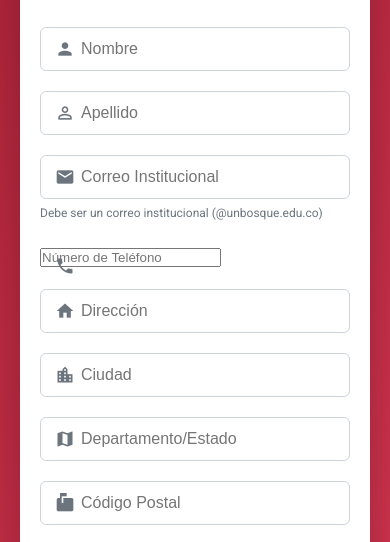
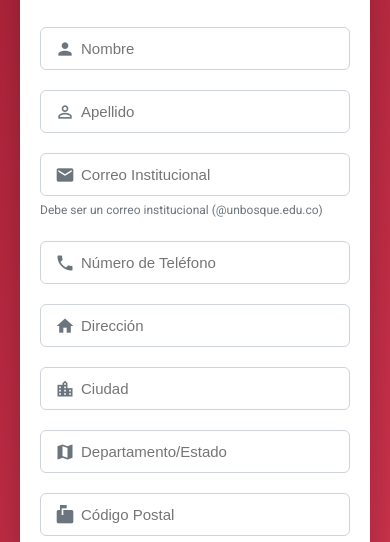
Before and after one commit to Alexander-canon/AccionesElBosque, a website: page public/register.html in a window 390 px wide. Shown: the part 301-843 px from the top of the page. Drawn offline with Linux system fonts and the light colour scheme.

Commit message:
Se añadio el css

```diff
--- a/public/styles/register.css
+++ b/public/styles/register.css
@@ -1,4 +1,3 @@
-/* Estilos para la página de registro - Diseño 2: Centrado con Fondo de Gradiente */
 
 :root {
     --register-primary: #A31F34;
@@ -76,6 +75,8 @@ body {
 .register-form input[type="text"],
 .register-form input[type="email"],
 .register-form input[type="password"],
+.register-form input[type="tel"],
+.register-form input[type="date"],
 .register-form select {
     width: 100%;
     padding: 12px 15px 12px 40px;
@@ -87,6 +88,7 @@ body {
     -webkit-appearance: none;
     appearance: none;
 }
+
 
 .register-form input:focus,
 .register-form select:focus {
@@ -231,17 +233,24 @@ body {
     .register-form input[type="text"],
     .register-form input[type="email"],
     .register-form input[type="password"],
-    .register-form select,
-    .btn-register {
+    .register-form input[type="tel"],
+    .register-form input[type="date"],
+    .register-form select {
+        width: 100%;
         padding: 12px 15px 12px 40px;
-        font-size: 16px;
+        border: 1px solid #ced4da;
+        border-radius: 6px;
+        font-size: 15px;
+        transition: border-color 0.3s;
+        box-sizing: border-box;
+        -webkit-appearance: none;
+        appearance: none;
     }
 
     .terms-privacy label {
         font-size: 13px;
     }
 
-    /* Increase touch target sizes for better mobile usability */
     .btn-register,
     .register-footer a,
     .terms-privacy label,
```
